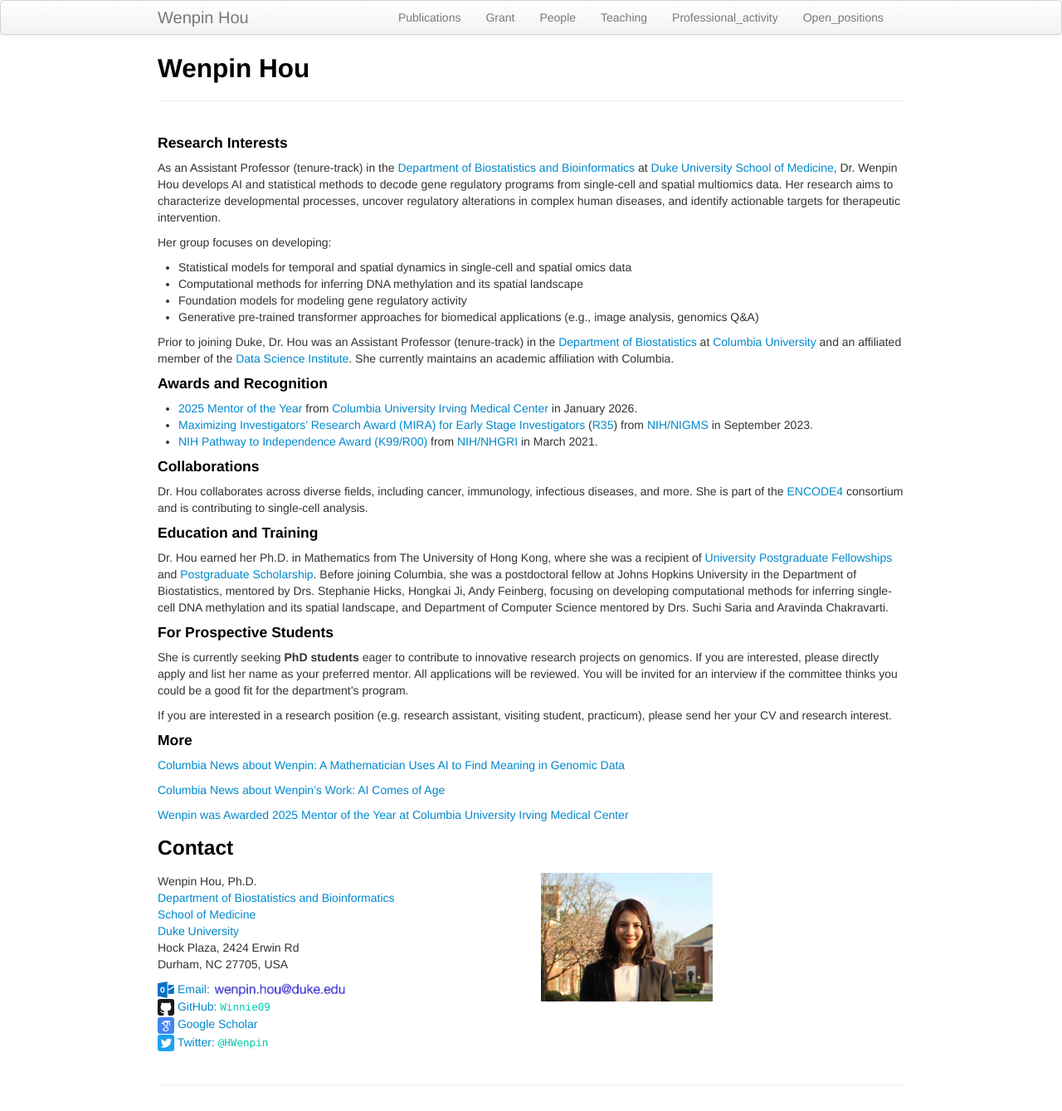
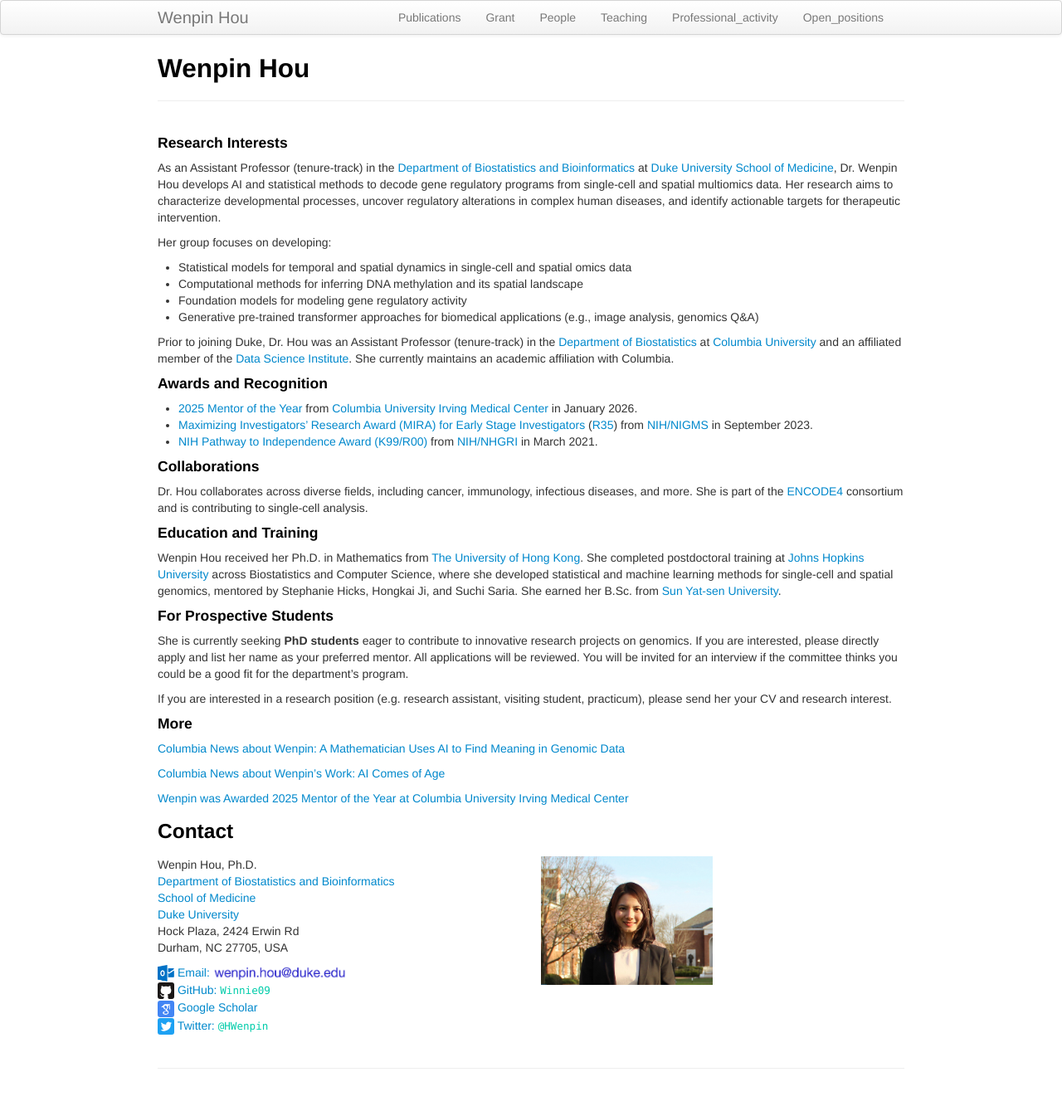
Before and after one commit to Winnie09/Wenpin_Hou, a Jekyll site: the page built from index.md, in a window 1280 px wide. Shown: the whole page at 83% size. Built offline with Jekyll 4.4.1, drawn with Linux system fonts in a browser that asks for light colours.

Commit message:
add changes

```diff
--- a/index.md
+++ b/index.md
@@ -24,7 +24,9 @@
 Dr. Hou collaborates across diverse fields, including cancer, immunology, infectious diseases, and more. She is part of the [ENCODE4](https://www.encodeproject.org/) consortium and is contributing to single-cell analysis.
 
 #### Education and Training
-Dr. Hou earned her Ph.D. in Mathematics from The University of Hong Kong, where she was a recipient of [University Postgraduate Fellowships](https://gradsch.hku.hk/gradsch/prospective-students/scholarship-funding-and-fees) and [Postgraduate Scholarship](https://gradsch.hku.hk/gradsch/prospective-students/scholarship-funding-and-fees). Before joining Columbia, she was a postdoctoral fellow at Johns Hopkins University in the Department of Biostatistics, mentored by Drs. Stephanie Hicks, Hongkai Ji, Andy Feinberg, focusing on developing computational methods for inferring single-cell DNA methylation and its spatial landscape, and Department of Computer Science mentored by Drs. Suchi Saria and Aravinda Chakravarti.
+Wenpin Hou received her Ph.D. in Mathematics from [The University of Hong Kong](https://www.hku.hk/). She completed postdoctoral training at [Johns Hopkins University](https://www.jhu.edu/) across Biostatistics and Computer Science, where she developed statistical and machine learning methods for single-cell and spatial genomics, mentored by Stephanie Hicks, Hongkai Ji, and Suchi Saria.
+She earned her B.Sc. from [Sun Yat-sen University](https://www.sysu.edu.cn/sysuen/).
+
 
 #### For Prospective Students
 
```
